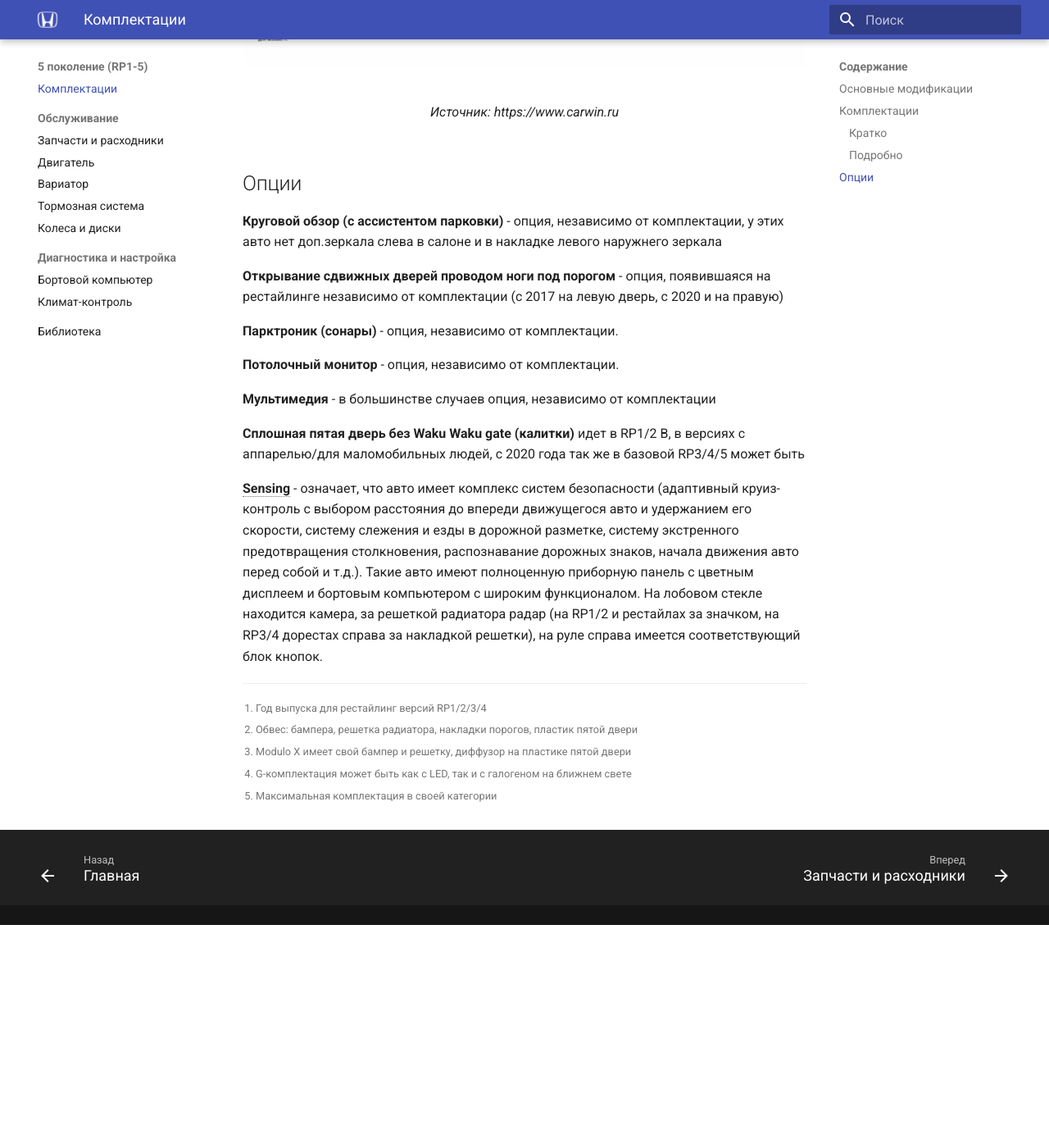
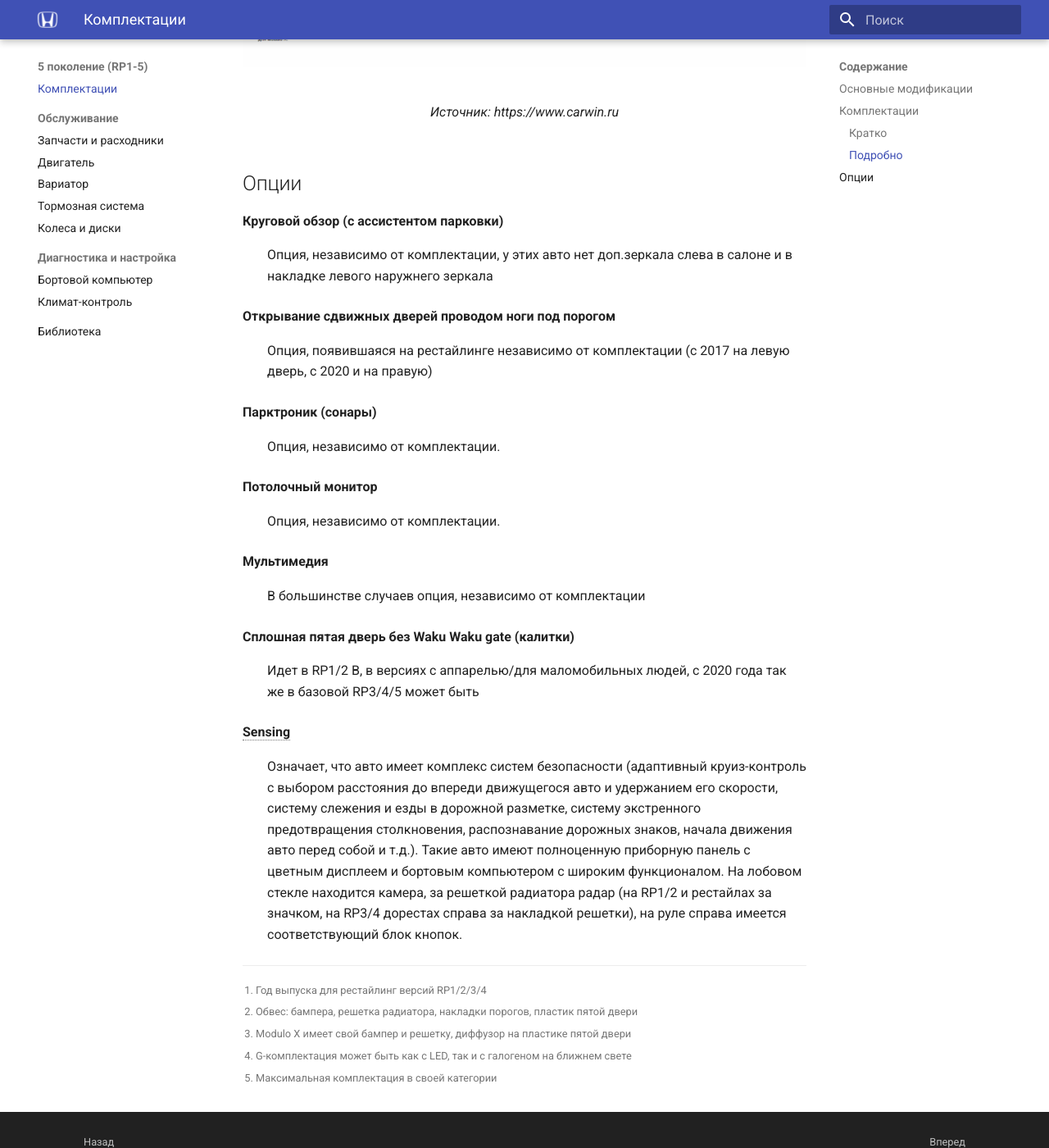
Before and after one commit to stepwgn/stepwgn.github.io, an MkDocs documentation site: the page built from docs/5g/configurations.md, in a window 1280 px wide and 1400 px high, scrolled down 3716 px. Shown: the whole window at 82% size. Built offline with MkDocs 1.6.1 and Material for MkDocs 9.7.7, drawn with Linux system fonts in a browser that asks for light colours; before the commit the page ends 4844 px from its top, so only the background shows below that.

Commit message:
Format pages
Signed-off-by: Zakhar Petrov <46595458+zakhar-petrov@users.noreply.github.com>

```diff
--- a/docs/5g/configurations.md
+++ b/docs/5g/configurations.md
@@ -226,16 +226,35 @@
 
 ## Опции
 
-**Круговой обзор (с ассистентом парковки)** - опция, независимо от комплектации, у этих авто нет доп.зеркала слева в салоне и в накладке левого наружнего зеркала
+**Круговой обзор (с ассистентом парковки)**
 
-**Открывание сдвижных дверей проводом ноги под порогом** - опция, появившаяся на рестайлинге независимо от комплектации (с 2017 на левую дверь, с 2020 и на правую)
+:   Опция, независимо от комплектации, у этих авто нет доп.зеркала слева в салоне и в накладке левого наружнего зеркала
 
-**Парктроник (сонары)** - опция, независимо от комплектации.
+**Открывание сдвижных дверей проводом ноги под порогом**
 
-**Потолочный монитор** - опция, независимо от комплектации.
+:   Опция, появившаяся на рестайлинге независимо от комплектации (с 2017 на левую дверь, с 2020 и на правую)
 
-**Мультимедия** - в большинстве случаев опция, независимо от комплектации
+**Парктроник (сонары)**
 
-**Сплошная пятая дверь без Waku Waku gate (калитки)** идет в RP1/2 B, в версиях с аппарелью/для маломобильных людей, с 2020 года так же в базовой RP3/4/5 может быть
+:   Опция, независимо от комплектации.
 
-**Sensing** - означает, что авто имеет комплекс систем безопасности (адаптивный круиз-контроль с выбором расстояния до впереди движущегося авто и удержанием его скорости, систему слежения и езды в дорожной разметке, систему экстренного предотвращения столкновения, распознавание дорожных знаков, начала движения авто перед собой и т.д.). Такие авто имеют полноценную приборную панель с цветным дисплеем и бортовым компьютером с широким функционалом. На лобовом стекле находится камера, за решеткой радиатора радар (на RP1/2 и рестайлах за значком, на RP3/4 дорестах справа за накладкой решетки), на руле справа имеется соответствующий блок кнопок.
+**Потолочный монитор**
+
+:   Опция, независимо от комплектации.
+
+**Мультимедия**
+
+:   В большинстве случаев опция, независимо от комплектации
+
+**Сплошная пятая дверь без Waku Waku gate (калитки)**
+
+:   Идет в RP1/2 B, в версиях с аппарелью/для маломобильных людей, с 2020 года так же в базовой RP3/4/5 может быть
+
+**Sensing**
+
+:   Означает, что авто имеет комплекс систем безопасности (адаптивный круиз-контроль с выбором расстояния до впереди
+движущегося авто и удержанием его скорости, систему слежения и езды в дорожной разметке, систему экстренного
+предотвращения столкновения, распознавание дорожных знаков, начала движения авто перед собой и т.д.). Такие авто имеют
+полноценную приборную панель с цветным дисплеем и бортовым компьютером с широким функционалом. На лобовом стекле
+находится камера, за решеткой радиатора радар (на RP1/2 и рестайлах за значком, на RP3/4 дорестах справа за накладкой
+решетки), на руле справа имеется соответствующий блок кнопок.
```
